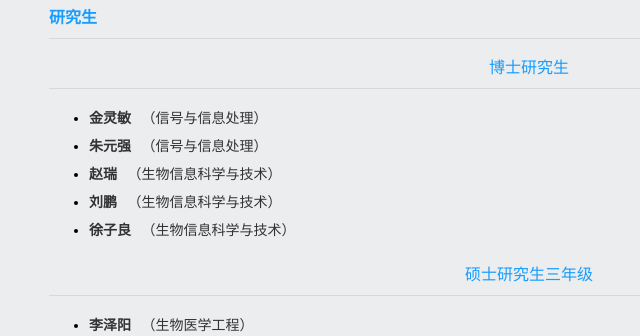
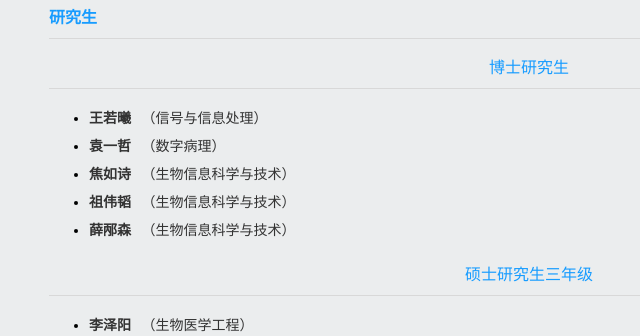
Before and after one commit to Yuan1z0825/djangoProject, a Django app: page /researchers/graduate.html in a window 1280 px wide. Shown: the part 380-716 px from the top of the page, without its empty margins (111-751 px from the left). Run offline with Django 3.2, Linux system fonts and the light colour scheme.

Commit message:
简单添加学生页面

```diff
--- a/app01/templates/researchers/graduate.html
+++ b/app01/templates/researchers/graduate.html
@@ -72,11 +72,11 @@
 		<h1 style="font-weight:bold;">研究生</h1>
 		<h2>博士研究生</h2>
 		<ul class="list">
-		<li><a href="graduate/doctor.html"><b>金灵敏</b>&nbsp&nbsp&nbsp（信号与信息处理）</a></li>
-		<li><a href="graduate/doctor.html"><b>朱元强</b>&nbsp&nbsp&nbsp（信号与信息处理）</a></li>
-		<li><a href="graduate/doctor.html"><b>赵瑞</b>&nbsp&nbsp&nbsp（生物信息科学与技术）</a></li>
-		<li><a href="graduate/doctor.html"><b>刘鹏</b>&nbsp&nbsp&nbsp（生物信息科学与技术）</a></li>
-		<li><a href="graduate/doctor.html"><b>徐子良</b>&nbsp&nbsp&nbsp（生物信息科学与技术）</a></li>
+		<li><a href="graduate/doctor.html"><b>王若曦</b>&nbsp&nbsp&nbsp（信号与信息处理）</a></li>
+		<li><a href="graduate/doctor.html"><b>袁一哲</b>&nbsp&nbsp&nbsp（数字病理）</a></li>
+		<li><a href="graduate/doctor.html"><b>焦如诗</b>&nbsp&nbsp&nbsp（生物信息科学与技术）</a></li>
+		<li><a href="graduate/doctor.html"><b>祖伟韬</b>&nbsp&nbsp&nbsp（生物信息科学与技术）</a></li>
+		<li><a href="graduate/doctor.html"><b>薛邴森</b>&nbsp&nbsp&nbsp（生物信息科学与技术）</a></li>
 		</ul>
 		<h2>硕士研究生三年级</h2>
 		<ul class="list">
--- a/app01/templates/researchers/teachers.html
+++ b/app01/templates/researchers/teachers.html
@@ -72,8 +72,6 @@
 		<h1 style="font-weight:bold;">专职教师</h1>
 		<ul class="list">
 		<li><a href="teachers/liupeng.html"><b>刘鹏</b>&nbsp&nbsp&nbsp（副教授）</a></li>
-		<li><a href="teachers/yangxuejuan.html"><b>杨雪娟</b>&nbsp&nbsp&nbsp（副教授）</a></li>
-		<li><a href="teachers/sunjinbo.html"><b>孙金铂</b>&nbsp&nbsp&nbsp（讲师）</a></li>
 		</ul>
     <!-- ####################################################################################################### -->
   </div>
--- a/app01/views.py
+++ b/app01/views.py
@@ -64,6 +64,8 @@ def researcher_finish(request):
 def liupeng(request):
     return render(request, 'researchers/teachers/liupeng.html')
 
+def graduate_doctor(request):
+    return render(request, 'researchers/graduate/doctor.html')
 
 
 # 关于培养方案的html路径
--- a/djangoProject/urls.py
+++ b/djangoProject/urls.py
@@ -49,6 +49,7 @@ urlpatterns = [
     path('researchers/visiting.html', views.researcher_visiting, name='reasercher_visiting'),
     path('researchers/finish.html', views.researcher_finish, name='reasercher_finish'),
     path('researchers/teachers/liupeng.html', views.liupeng, name='liupeng'),
+    path('researchers/graduate/doctor.html', views.graduate_doctor, name='graduate_doctor'),
 
     #关于培养方案的html路径
     path('cultivation/index.html', views.cultivation, name='cultivation'),
```
Also changed, not shown: app01/templates/researchers/graduate/doctor.html (+10 -10 lines).
